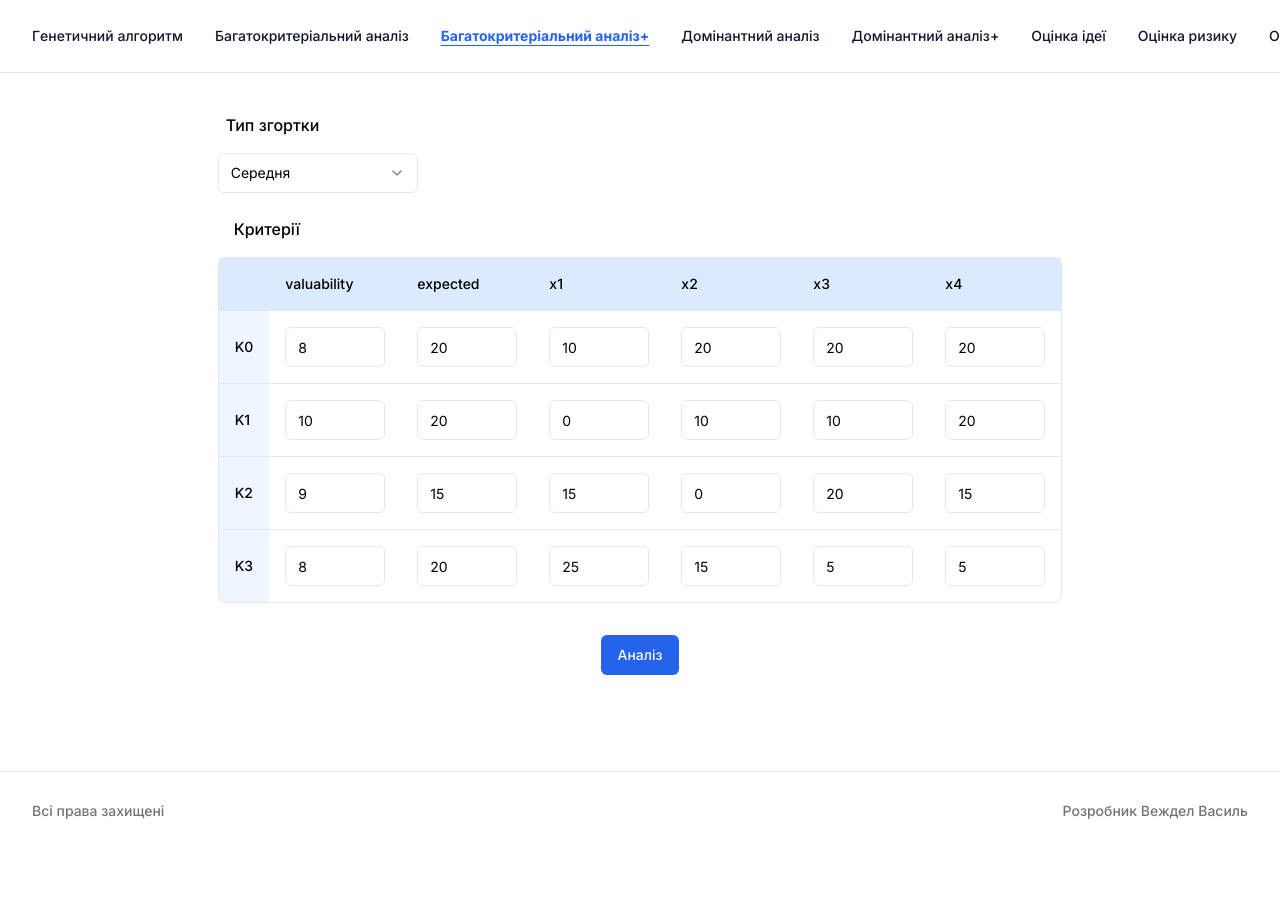
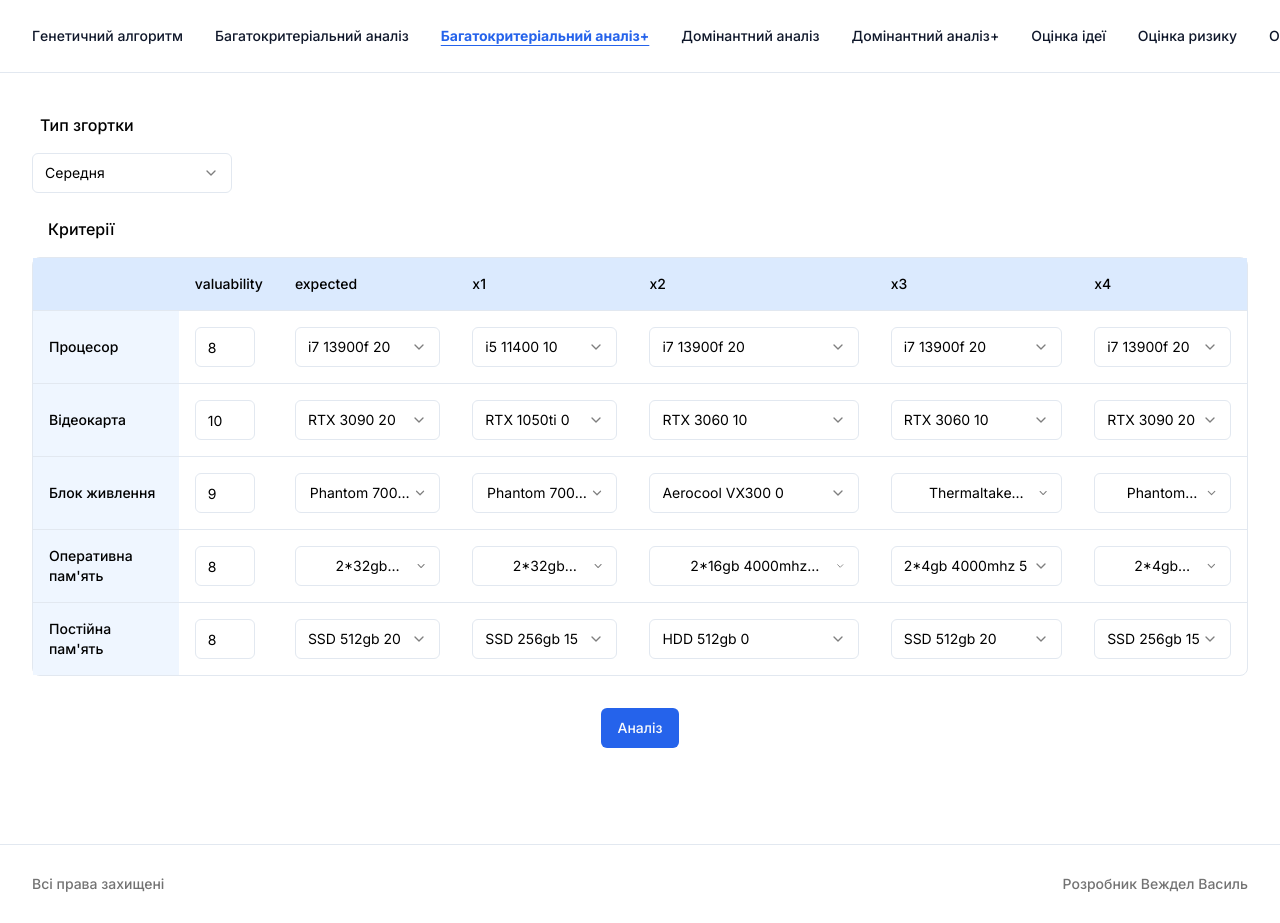
Before and after one commit to vezhdelit/nextjs-startup-analisis, a Next.js app: page /multicriteria-analisis/advanced in a window 1280 px wide. Shown: the top 923 px of the page. Before the commit the page ends 850 px from the top, so only its background shows below. Built offline with nearby package versions, Linux system fonts and the light colour scheme.

Commit message:
fix: added ligulistice values to multicriteria-analisis/advanced

```diff
--- a/app/dominance/page.tsx
+++ b/app/dominance/page.tsx
@@ -1,8 +1,6 @@
 "use client";
 import { useState, useEffect } from "react";
 import { Button } from "@/components/ui/button";
-import MultiCriteriaTable from "@/components/multicriteria/MultiCriteriaTable";
-import MultiCriteriaTableAdvanced from "@/components/multicriteria/MultiCriteriaTableAdvanced";
 import DominationTable from "@/components/multicriteria/DominationTable";
 import DominanceInputTable from "@/components/multicriteria/DominanceInputTable";
 import { Table, TableBody, TableCell, TableRow } from "@/components/ui/table";
--- a/app/multicriteria-analisis/advanced/page.tsx
+++ b/app/multicriteria-analisis/advanced/page.tsx
@@ -15,16 +15,148 @@ import {
   SelectTrigger,
   SelectValue,
 } from "@/components/ui/select";
+import UniversalTableDominance from "@/components/multicriteria/UniversalTableDominance";
+import UniversalTable from "@/components/multicriteria/UniversalTable";
+import UniversalTableSimple from "@/components/multicriteria/UniversalTableSimple";
 
 const MultiCriteriaPage = () => {
   const [type, setType] = useState("середня");
 
   const [K, setK] = useState<any[]>([
-    { valuability: 8, expected: 20, x1: 10, x2: 20, x3: 20, x4: 20 }, //1
-    { valuability: 10, expected: 20, x1: 0, x2: 10, x3: 10, x4: 20 }, //2
-    { valuability: 9, expected: 15, x1: 15, x2: 0, x3: 20, x4: 15 }, //3
-    { valuability: 8, expected: 20, x1: 25, x2: 15, x3: 5, x4: 5 }, //4
+    // {
+    //   "name": "Корпус",
+    //   "valuability": 8,
+    //   "x1": 0.67,
+    //   "x2": 0.25,
+    //   "x3": 0,
+    //   "x4": 0.43,
+    //   "variations": [
+    //     { "name": "Striker m12 0", "value": 0 },
+    //     { "name": "Rebel k1 0.25", "value": 0.25 },
+    //     { "name": "Revolut2 0.43", "value": 0.43 },
+    //     { "name": "SupaCase 0.67", "value": 0.67 }
+    //   ]
+    // },
+    {
+      "name": "Процесор",
+      "valuability": 8,
+      "expected": 20,
+      "x1": 10,
+      "x2": 20,
+      "x3": 20,
+      "x4": 20,
+      "variations": [
+        { "name": "i3 7400 5", "value": 5 },
+        { "name": "i3 13400 10", "value": 5 },
+        { "name": "i5 11400 10", "value": 10 },
+        { "name": "i5 13400 15", "value": 15 },
+        { "name": "i7 13900f 20", "value": 20 },
+      ]
+    },
+    // {
+    //   "name": "Кулер",
+    //   "valuability": 9,
+    //   "x1": 0,
+    //   "x2": 0.5,
+    //   "x3": 0,
+    //   "x4": 1,
+    //   "variations": [
+    //     { "name": "Sunzi 0", "value": 0 },
+    //     { "name": "GameMax 0.5", "value": 0.5 },
+    //     { "name": "Aerocool k1 1", "value": 1 }
+    //   ]
+    // },
+    {
+      "name": "Відеокарта",
+      "valuability": 10,
+      "expected": 20,
+      "x1": 0,
+      "x2": 10,
+      "x3": 10,
+      "x4": 20,
+      "variations": [
+        { "name": "RTX 1050ti 0", "value": 0 },
+        { "name": "RTX 1070 5", "value": 5 },
+        { "name": "RTX 3060 10", "value": 10 },
+        { "name": "RTX 3070 15", "value": 15 },
+        { "name": "RTX 3090 20", "value": 20 }
+      ]
+    },
+    {
+      "name": "Блок живлення",
+      "valuability": 9,
+      "expected": 15,
+      "x1": 15,
+      "x2": 0,
+      "x3": 20,
+      "x4": 15,
+      "variations": [
+        { "name": "Thermaltake VX1000W 20", "value": 20 },
+        { "name": "Phantom 700W 15", "value": 15 },
+        { "name": "Powermate 500W 10", "value": 10 },
+        { "name": "Aerocool 400W 5", "value": 5 },
+        { "name": "Aerocool VX300 0", "value": 0 },
+      ]
+    },
+    {
+      "name": "Оперативна пам'ять",
+      "valuability": 8,
+      "expected": 20,
+      "x1": 25,
+      "x2": 15,
+      "x3": 5,
+      "x4": 5,
+      "variations": [
+        { "name": "2*32gb 6000mhz 25", "value": 25 },
+        { "name": "2*32gb 4000mhz 25", "value": 20 },
+        { "name": "2*16gb 4000mhz 15", "value": 15 },
+        { "name": "2*8gb 4000mhz 15", "value": 15 },
+        { "name": "2*4gb 4000mhz 5", "value": 5 },
+      ]
+    },
+    {
+      "name": "Постійна пам'ять",
+      "valuability": 8,
+      "expected": 20,
+      "x1": 15,
+      "x2": 0,
+      "x3": 20,
+      "x4": 15,
+      "variations": [
+        { "name": "SSD 512gb 20", "value": 20 },
+        { "name": "SSD 256gb 15", "value": 15 },
+        { "name": "HDD 2tb 10", "value": 10 },
+        { "name": "HDD 1tb 5", "value": 5 },
+        { "name": "HDD 512gb 0", "value": 0 }
+      ]
+    },
+    // {
+    //   "name": "Материнська плата",
+    //   "valuability": 5,
+    //   "x1": 0.5,
+    //   "x2": 1,
+    //   "x3": 1,
+    //   "x4": 0,
+    //   "variations": [
+    //     { "name": "Xiang A350 0", "value": 0 },
+    //     { "name": "Asus Prime A450 0.5", "value": 0.5 },
+    //     { "name": "Asus TUF gaming B550 1", "value": 1 },
+    //   ]
+    // },
+    // {
+    //   "name": "Термо паста",
+    //   "valuability": 3,
+    //   "x1": 1,
+    //   "x2": 1,
+    //   "x3": 1,
+    //   "x4": 0,
+    //   "variations": [
+    //     { "name": "Aerocool MX500 1", "value": 1 },
+    //     { "name": "Thermaltake k600 0", "value": 5 }
+    //   ]
+    // }
   ]);
+
   const [K2, setK2] = useState<any[]>([]);
   const [matrix, setMatrix] = useState<any[]>([]);
   const [X, setX] = useState<any[]>([]);
@@ -35,16 +167,15 @@ const MultiCriteriaPage = () => {
       return acc + obj.valuability;
     }, 0);
     const k2 = K.map((obj) => {
-      return { ...obj, valuability: obj.valuability / sum };
+      return { ...obj, valuability: obj.valuability / sum, variations: null };
     });
-    console.log(k2);
 
     setK2(k2);
 
     //only x
     const onlyX = K.map((obj) => {
-      const { valuability, expected, ...xs } = obj;
-      return xs;
+      const { valuability, expected, variations, name, ...other } = obj;
+      return other;
     });
     console.log(onlyX);
 
@@ -69,6 +200,7 @@ const MultiCriteriaPage = () => {
         return 1 - Math.abs(K[i].expected - value) / toDivide;
       });
     });
+    console.log("newX", newX);
 
     setMatrix(newX);
 
@@ -180,9 +312,9 @@ const MultiCriteriaPage = () => {
 
         <div className="flex flex-row gap-6">
           <div className="flex flex-col gap-6">
-            <MultiCriteriaTableAdvanced K={K} setK={setK} title="Критерії" />
+            <UniversalTable K={K} setK={setK} title="Критерії" />
             {!!K2.length && (
-              <MultiCriteriaTableAdvanced
+              <UniversalTableSimple
                 disabled
                 K={K2}
                 setK={setK2}
--- a/components/multicriteria/MultiCriteriaTableAdvanced.tsx
+++ b/components/multicriteria/MultiCriteriaTableAdvanced.tsx
@@ -53,7 +53,7 @@ const MultiCriteriaTableAdvanced = ({
                         className="w-[100px]"
                         step={"1"}
                         type="number"
-                        value={obj[property]}
+                        value={obj[property].toFixed(2)}
                         onChange={(e) => handleChange(e, rowIndex, property)}
                       />
                     </TableCell>
--- a/components/multicriteria/UniversalTable.tsx
+++ b/components/multicriteria/UniversalTable.tsx
@@ -82,7 +82,7 @@ const UniversalTable = ({
                         </TableCell>
                       );
                     }
-                    else if (property == 'x1' || property == 'x2' || property == 'x3' || property == 'x4') {
+                    else if (property == 'expected' || property == 'x1' || property == 'x2' || property == 'x3' || property == 'x4') {
                       return (
                         <TableCell key={cellIndex}>
                           <Select
```
